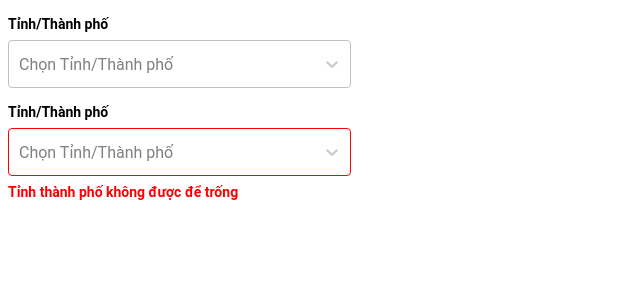
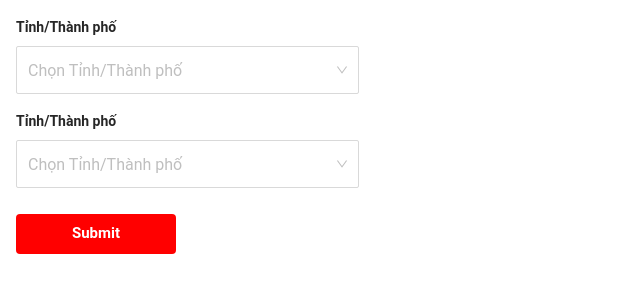
Before and after one commit to tampham512/practice, a React (Create React App) app: page /select-style-guide in a window 1280 px wide. Shown: the top 300 px of the page, without its empty margins (0-640 px from the left). Built offline with nearby package versions, Linux system fonts and the light colour scheme.

Commit message:
update select

```diff
--- a/package.json
+++ b/package.json
@@ -6,6 +6,8 @@
     "@testing-library/jest-dom": "^5.16.4",
     "@testing-library/react": "^13.2.0",
     "@testing-library/user-event": "^13.5.0",
+    "antd": "^4.20.4",
+    "formik": "^2.2.9",
     "has-flag": "^5.0.1",
     "react": "^18.1.0",
     "react-dom": "^18.1.0",
--- a/src/components/Button/index.jsx
+++ b/src/components/Button/index.jsx
@@ -3,7 +3,7 @@ import { PrimaryButton, SecondaryButton, GrayButton } from "./styled";
 const Button = ({
   width,
   height,
-  margin = "10px",
+  margin = "10px 0",
   padding = "8px 15px",
   $fontSize,
   $type = "primary",
--- a/src/components/Select/index.jsx
+++ b/src/components/Select/index.jsx
@@ -5,11 +5,15 @@ import {
   ErrorSelectBox,
   MessageSelect,
 } from "./styled";
-import Select from "react-select";
+import { Select } from "antd";
+
+const { Option } = Select;
+
 const ISelect = ({
   status = "base",
   placeholder = "Chọn ...",
-  margin = "16px 0px",
+  margin = "16px 0",
+  fontSize = "16px",
 
   width = "343px",
   height = "48px",
@@ -25,7 +29,9 @@ const ISelect = ({
   gap = "8px",
   message,
   data,
-  onChange,
+  name,
+  formik,
+  dataCustom,
   ...props
 }) => {
   const [value, setValue] = useState("");
@@ -40,6 +46,7 @@ const ISelect = ({
           border={border}
           color={color}
           colorHover={colorHover}
+          fontSize={fontSize}
           gap={gap}
           $value={value}
         >
@@ -47,67 +54,27 @@ const ISelect = ({
             <LabelSelect
               fontSizeLabel={fontSizeLabel}
               fontWeightLabel={fontWeightLabel}
-              // onClick={handleClickLabel}
             >
               {label}
             </LabelSelect>
           )}
           <Select
             placeholder={placeholder}
-            options={data}
-            className="react-select-container"
-            classNamePrefix="react-select"
-            onChange={(e) => {
-              setValue(e.value);
-              onChange(e);
+            onChange={(value) => {
+              formik && formik.setFieldValue(name, value);
+              setValue(value);
             }}
-            isSearchable={false}
-            blurInputOnSelect
             {...props}
-          />
+          >
+            {dataCustom &&
+              dataCustom.length > 0 &&
+              dataCustom.map((item, index) => (
+                <Option value={item.value} key={index}>
+                  {item.label}
+                </Option>
+              ))}
+          </Select>
         </SelectBox>
-      );
-    case "error":
-      return (
-        <ErrorSelectBox
-          height={height}
-          width={width}
-          border={border}
-          color={color}
-          colorHover={colorHover}
-          gap={gap}
-          $value={value}
-        >
-          {label && (
-            <LabelSelect
-              fontSizeLabel={fontSizeLabel}
-              fontWeightLabel={fontWeightLabel}
-              // onClick={handleClickLabel}
-            >
-              {label}
-            </LabelSelect>
-          )}
-          <Select
-            placeholder={placeholder}
-            options={data}
-            className="react-select-container"
-            classNamePrefix="react-select"
-            onChange={(e) => {
-              setValue(e.value);
-            }}
-            isSearchable={false}
-            blurInputOnSelect
-            {...props}
-          />
-          {message && (
-            <MessageSelect
-              fontSizeMessage={fontSizeMessage}
-              fontWeightMessage={fontWeightMessage}
-            >
-              {message}
-            </MessageSelect>
-          )}
-        </ErrorSelectBox>
       );
   }
 };
--- a/src/components/Select/styled.js
+++ b/src/components/Select/styled.js
@@ -6,58 +6,51 @@ export const SelectBox = styled.div`
   flex-direction: column;
   gap: ${({ gap }) => gap};
   margin: ${({ margin }) => margin};
-  span {
-    display: none;
-  }
-  .react-select-container {
-    height: ${({ height }) => height};
+
+  .ant-select {
+    background-color: white;
+    font-size: ${({ fontSize }) => fontSize};
+    .ant-select-selector {
+      box-shadow: none !important;
+      height: ${({ height }) => height};
+    }
+    .ant-select-selection-placeholder {
+      line-height: ${({ height }) => height};
+    }
+    .ant-select-selection-item {
+      line-height: ${({ height }) => height};
+    }
+
     &:hover {
-      .react-select__control {
+      .ant-select-selector {
         border-color: ${({ colorHover }) => colorHover};
       }
-      .react-select__placeholder,
-      .react-select__indicator {
+      .ant-select-selection-placeholder {
         color: ${({ colorHover }) => colorHover};
       }
-    }
-
-    .react-select__control {
-      border: ${({ border }) => border};
-      height: ${({ height }) => height};
-      &--is-focused {
-        border-color: ${({ colorHover }) => colorHover};
-        box-shadow: none !important;
-        color: ${({ colorHover }) => colorHover};
-        .react-select__placeholder,
-        .react-select__indicator {
-          color: ${({ colorHover }) => colorHover};
-        }
-      }
-      &--menu-is-open {
-        .react-select__single-value {
-          font-weight: 700;
-        }
-        .react-select__indicator {
-          transform: rotateX(180deg);
-        }
+      .ant-select-arrow span svg {
+        fill: ${({ colorHover }) => colorHover};
       }
     }
-    .react-select__control {
+    .ant-select-selector {
       border-color: ${({ colorHover, $value }) => $value && colorHover};
     }
-    .react-select__indicator {
-      color: ${({ colorHover, $value }) => $value && colorHover};
+    .ant-select-arrow span svg {
+      fill: ${({ colorHover, $value }) => $value && colorHover};
     }
-
-    .react-select__menu {
-      margin-top: 5px;
-      .react-select__option {
-        background-color: white;
-        color: ${({ color }) => color};
-        &:hover {
-          color: ${({ colorHover }) => colorHover};
-        }
-      }
+    .ant-select-item.ant-select-item-group {
+      color: red;
+    }
+  }
+  .ant-select-focused {
+    .ant-select-selector {
+      border-color: ${({ colorHover }) => colorHover} !important;
+    }
+    .ant-select-selection-placeholder {
+      color: ${({ colorHover }) => colorHover};
+    }
+    .ant-select-arrow span svg {
+      fill: ${({ colorHover }) => colorHover};
     }
   }
 `;
@@ -67,11 +60,8 @@ export const LabelSelect = styled.label`
   font-weight: ${({ fontWeightLabel }) => fontWeightLabel};
 `;
 
-export const ErrorSelectBox = styled(SelectBox)`
-  .react-select__control {
-    border-color: red !important;
-  }
-`;
+export const ErrorSelectBox = styled(SelectBox)``;
+
 export const MessageSelect = styled.label`
   display: inline-block;
   font-size: ${({ fontSizeMessage }) => fontSizeMessage};
--- a/src/index.js
+++ b/src/index.js
@@ -2,6 +2,7 @@ import React from "react";
 import ReactDOM from "react-dom/client";
 import { createGlobalStyle } from "styled-components";
 import "./assets/boxicons-2.0.7/css/boxicons.min.css";
+import "antd/dist/antd.css";
 import App from "./App";
 import StyleGuide from "./pages/StyleGuide/index";
 import { BrowserRouter, Routes, Route } from "react-router-dom";
@@ -13,10 +14,11 @@ const GlobalStyle = createGlobalStyle`
   body {
     @import url('https://fonts.googleapis.com/css2?family=Roboto:wght@400;700;900&display=swap');
     font-family: 'Roboto', sans-serif;
+    margin: 0 16px;
 
   }
   *{
- box-sizing: border-box;
+    box-sizing: border-box;
   }
 `;
 const root = ReactDOM.createRoot(document.getElementById("root"));
--- a/src/pages/SelectGuide/index.jsx
+++ b/src/pages/SelectGuide/index.jsx
@@ -1,5 +1,8 @@
 import React from "react";
 import ISelect from "../../components/Select";
+
+import Button from "../../components/Button";
+import { useFormik } from "formik";
 
 const options = [
   { value: "quang_nam", label: "Quảng Nam" },
@@ -9,26 +12,38 @@ const options = [
 ];
 
 const SelectGuide = () => {
+  const formik = useFormik({
+    initialValues: {
+      provinces: "",
+    },
+
+    onSubmit: (values) => {
+      console.log(values);
+    },
+  });
   return (
     <>
+      <form onSubmit={formik.handleSubmit}>
         <ISelect
-        data={options}
+          label="Tỉnh/Thành phố"
           placeholder="Chọn Tỉnh/Thành phố"
-        label="Tỉnh/Thành phố"
-        onChange={(e) => {
-          console.log(e);
-        }}
+          name="provinces"
+          id="provinces"
+          formik={formik}
+          dataCustom={options}
         ></ISelect>
         <ISelect
-        data={options}
+          label="Tỉnh/Thành phố"
           placeholder="Chọn Tỉnh/Thành phố"
-        label="Tỉnh/Thành phố"
-        onChange={(e) => {
-          console.log(e);
-        }}
-        status="error"
-        message="Tỉnh thành phố không được để trống"
+          name="provinces01"
+          id="provinces01"
+          formik={formik}
+          dataCustom={options}
         ></ISelect>
+        <Button htmlType="submit" width="160px" height="40px" $fontSize="15px">
+          Submit
+        </Button>
+      </form>
     </>
   );
 };
```
Also changed, not shown: src/components/Select/style.css (added), 1 other file (tests, documents, lock files or other folders). Lines whose indentation alone changed are shown as unchanged.
